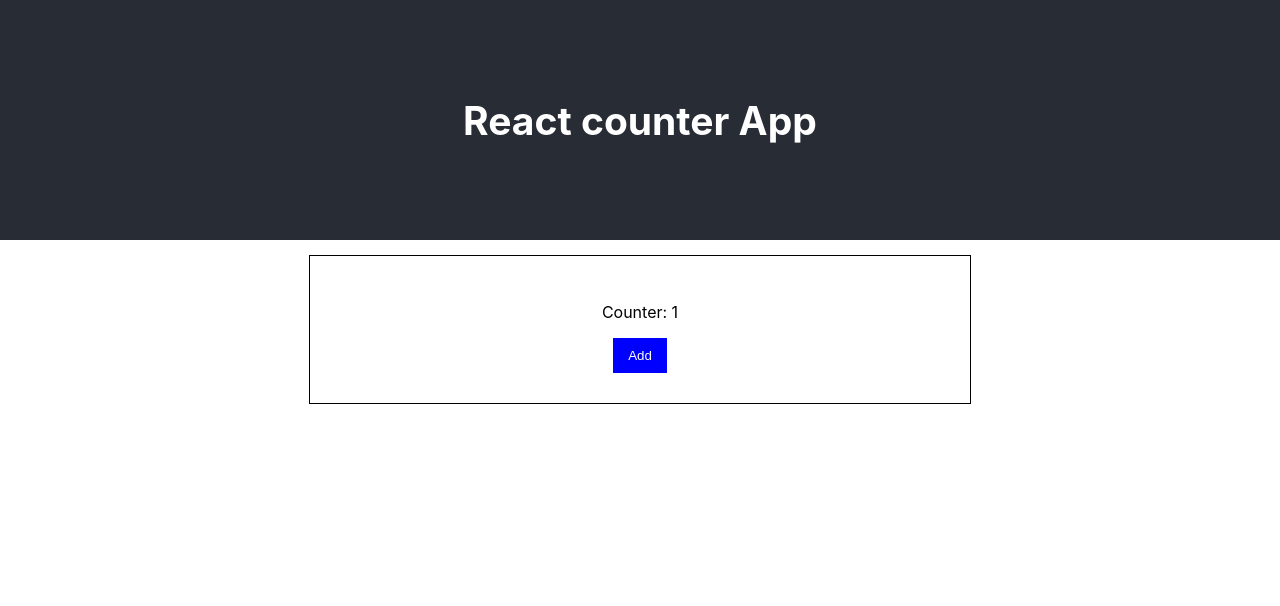
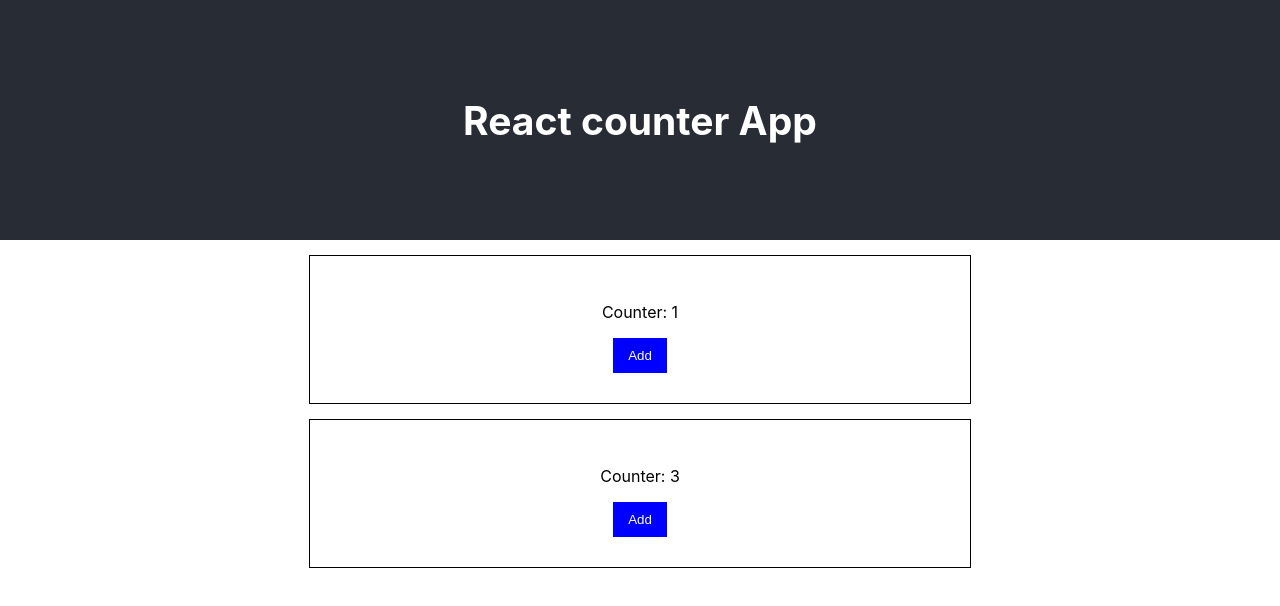
Before and after one commit to mmindykowski/react-cwiczenie, a React (Create React App) app: page / in a window 1280 px wide. Shown: the top 606 px of the page. Built offline with nearby package versions, Linux system fonts and the light colour scheme.

Commit message:
counter cz. 2

```diff
--- a/src/App.js
+++ b/src/App.js
@@ -10,7 +10,8 @@ const App = () => {
       <header className="App-header">
         <Heading />
       </header>
-      <Counter />
+      <Counter counterInitValue={15} />
+      <Counter counterInitValue={108} />
     </div>
   );
 };
--- a/src/Counter.js
+++ b/src/Counter.js
@@ -1,8 +1,8 @@
 import "./Counter.css";
 
-const Counter = () => {
+const Counter = (props) => {
   const counter = Math.floor(Math.random() * 10);
-
+  console.log(props.counterInitValue);
   return (
     <div className="counter">
       <p>Counter: {counter}</p>
```
